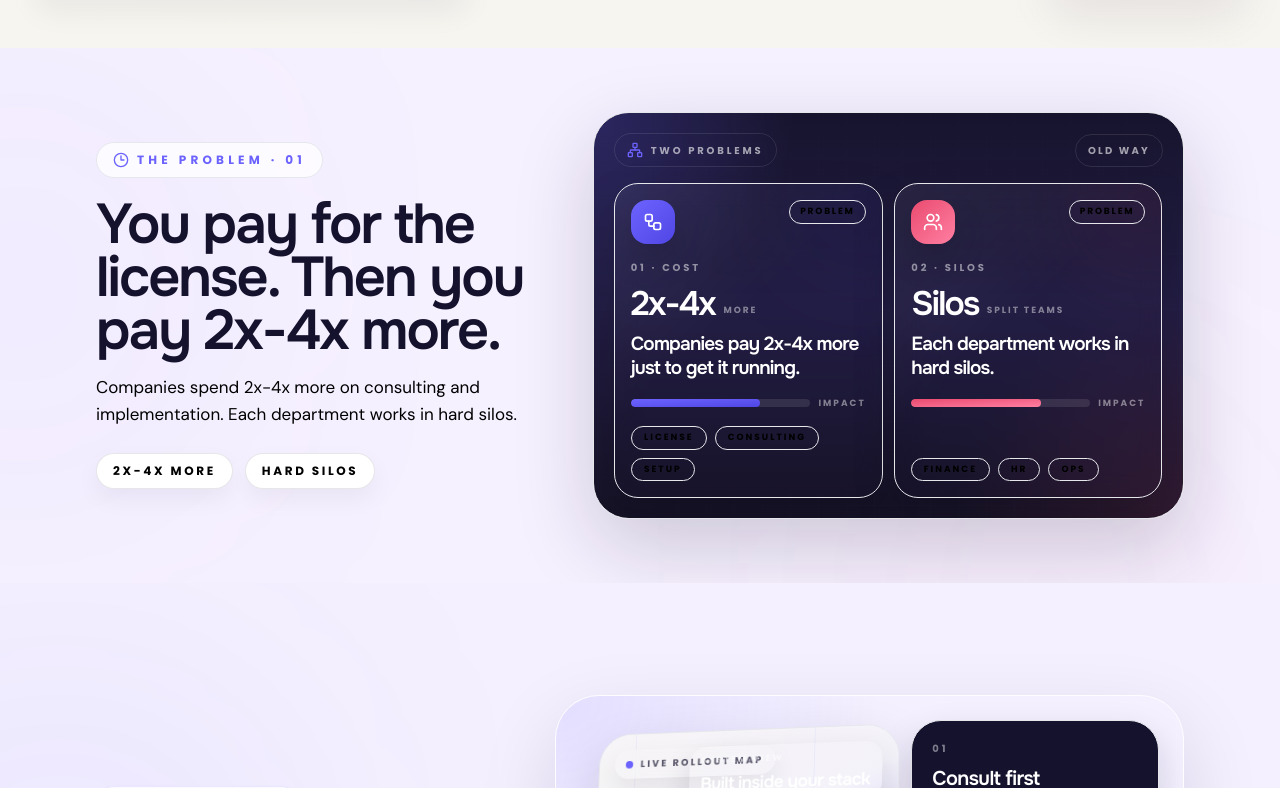
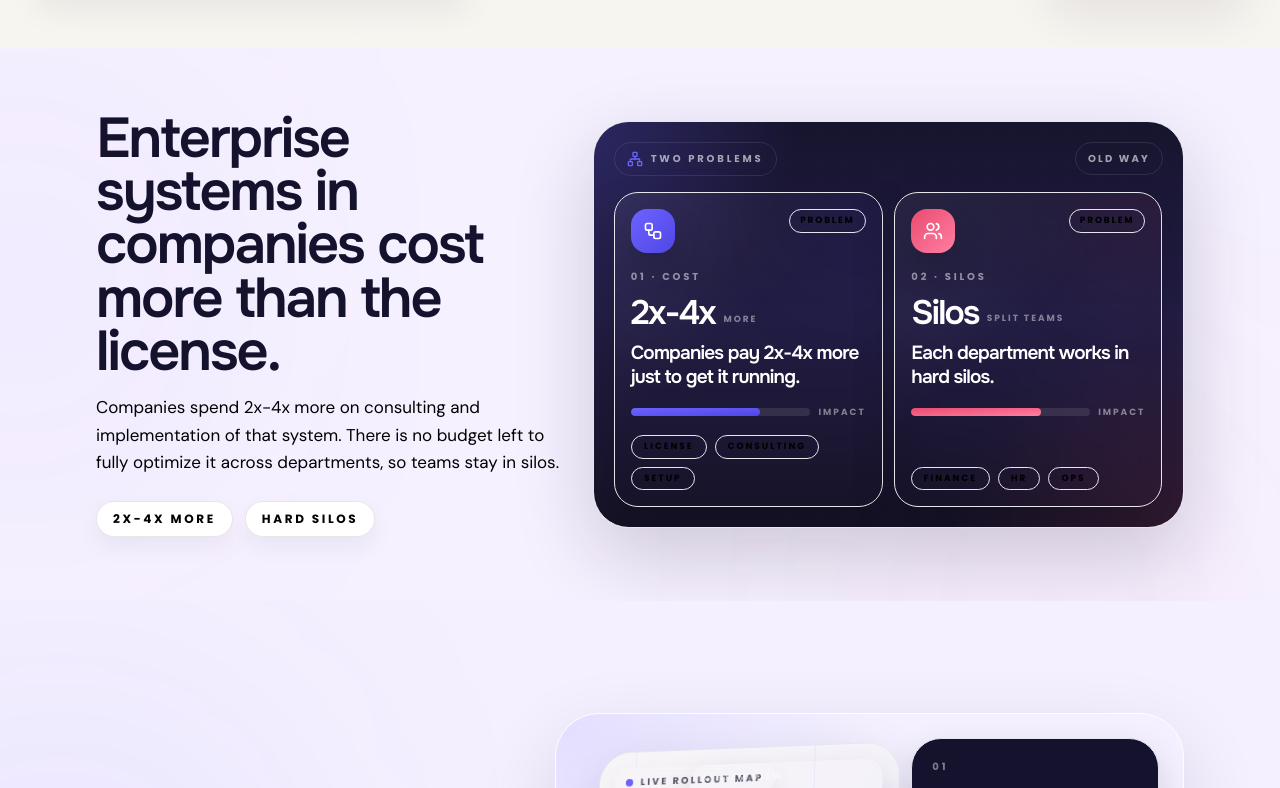
Before and after one commit to asadknow-hub/marketingwebsite, a Next.js app: page / in a window 1280 px wide. Shown: the part 752-1540 px from the top of the page. Built offline with nearby package versions, Linux system fonts and the light colour scheme; a web font is replaced by a local one.

Commit message:
Refine problem section wording

```diff
--- a/components/templates/finance-management-landing-page-finsyc/problem 01 finsyc.tsx
+++ b/components/templates/finance-management-landing-page-finsyc/problem 01 finsyc.tsx
@@ -2,7 +2,7 @@
 
 import { type ElementType } from "react";
 import { motion } from "framer-motion";
-import { Clock3, Network, Users, Workflow } from "lucide-react";
+import { Network, Users, Workflow } from "lucide-react";
 
 type ProblemCardData = {
   label: string;
@@ -116,27 +116,14 @@ export default function Problem01Finsyc({ className }: { className?: string }) {
         <div className="relative z-10 w-full max-w-[1440px] mx-auto px-4 sm:px-6 lg:px-[96px]">
           <div className="grid gap-8 lg:grid-cols-[0.88fr_1.12fr] lg:items-center">
             <div className="max-w-[540px]">
-              <motion.div
-                initial={{ opacity: 0, y: 18 }}
-                whileInView={{ opacity: 1, y: 0 }}
-                viewport={{ once: true }}
-                transition={{ duration: 0.6, ease: "easeOut" as const }}
-                className="inline-flex items-center gap-2 rounded-full border border-[#6C63FF]/12 bg-white/75 px-4 py-2 backdrop-blur-sm"
-              >
-                <Clock3 className="h-4 w-4 text-[#6C63FF]" />
-                <span className="font-poppins text-[11px] sm:text-[12px] font-bold uppercase tracking-[0.35em] text-[#6C63FF]">
-                  The problem · 01
-                </span>
-              </motion.div>
-
               <motion.h2
                 initial={{ opacity: 0, y: 24 }}
                 whileInView={{ opacity: 1, y: 0 }}
                 viewport={{ once: true }}
                 transition={{ duration: 0.75, delay: 0.08, ease: "easeOut" as const }}
-                className="mt-5 max-w-[520px] font-onest text-[36px] sm:text-[44px] lg:text-[56px] font-semibold leading-[0.95] tracking-[-2px] text-[#15122E]"
+                className="mt-0 max-w-[520px] font-onest text-[36px] sm:text-[44px] lg:text-[56px] font-semibold leading-[0.95] tracking-[-2px] text-[#15122E]"
               >
-                You pay for the license. Then you pay 2x-4x more.
+                Enterprise systems in companies cost more than the license.
               </motion.h2>
 
               <motion.p
@@ -146,7 +133,7 @@ export default function Problem01Finsyc({ className }: { className?: string }) {
                 transition={{ duration: 0.7, delay: 0.16, ease: "easeOut" as const }}
                 className="mt-4 max-w-[480px] font-['DM_Sans'] text-[16px] sm:text-[17px] leading-relaxed text-[#15122E]/72"
               >
-                Companies spend 2x-4x more on consulting and implementation. Each department works in hard silos.
+                Companies spend 2x-4x more on consulting and implementation of that system. There is no budget left to fully optimize it across departments, so teams stay in silos.
               </motion.p>
 
               <motion.div
```
